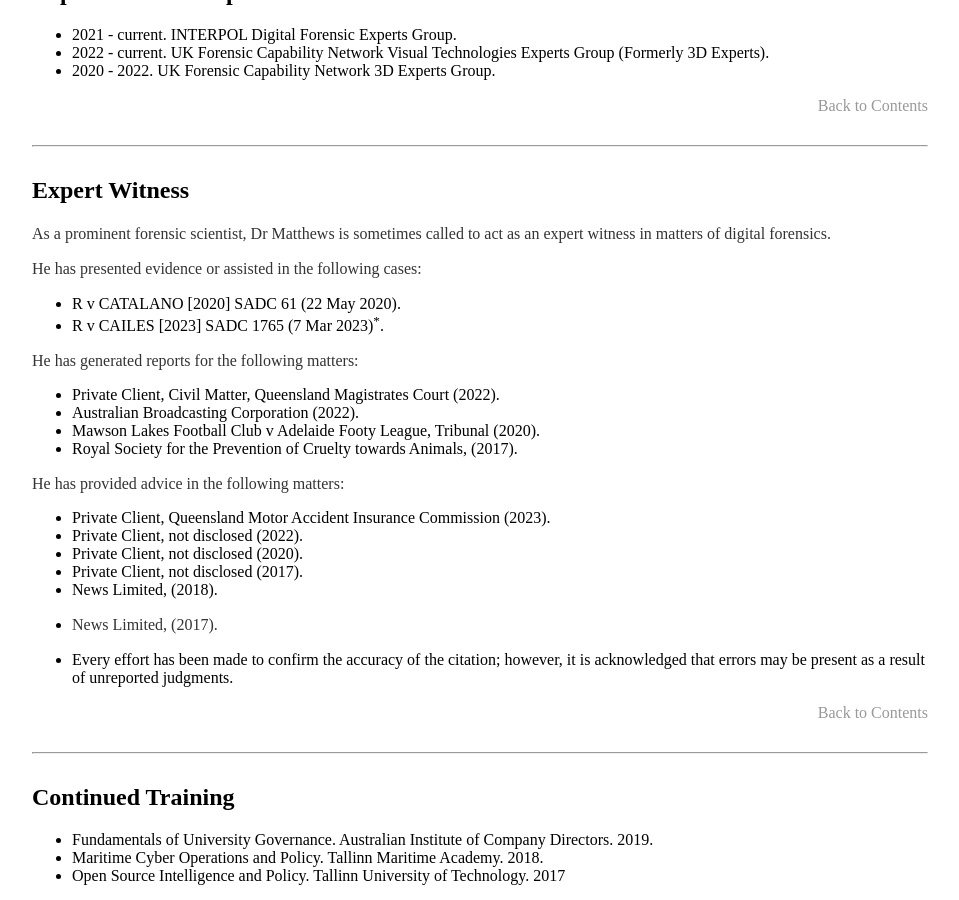
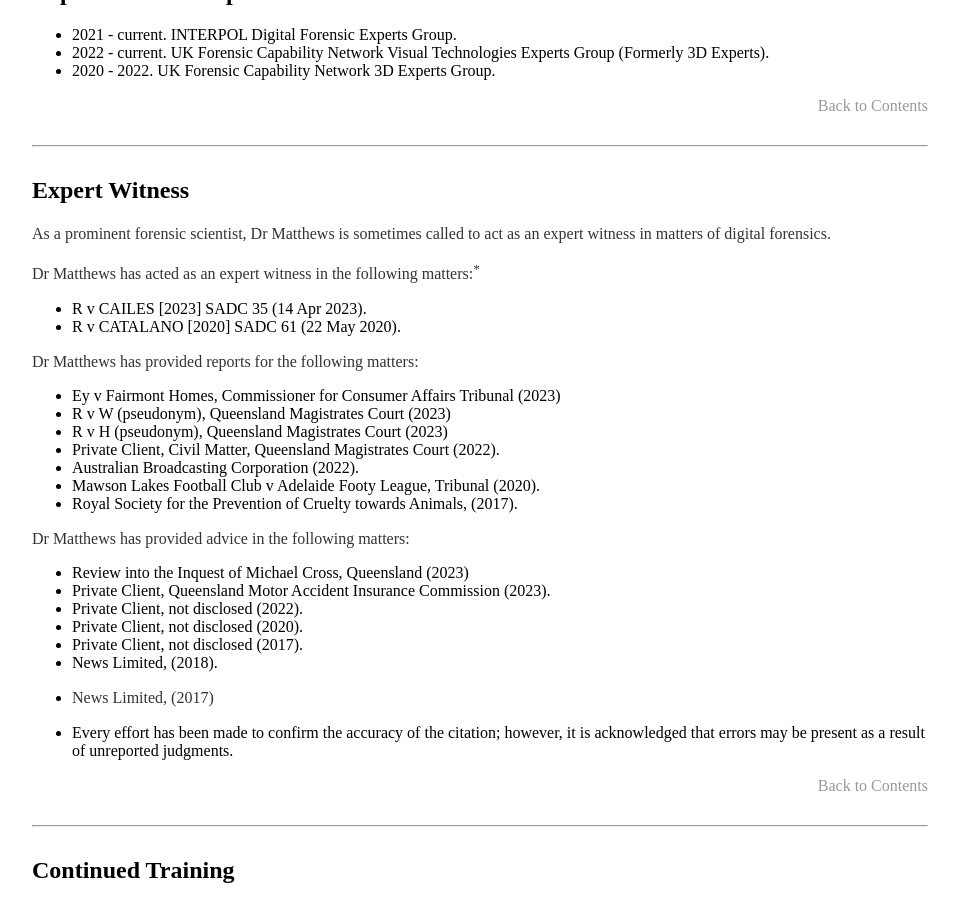
Before and after one commit to rhematt/rhematt.github.io, a Jekyll site: the page built from cv/index.md, in a window 1280 px wide and 900 px high, scrolled down 9503 px. Shown: the whole window, without its empty margins (160-1119 px from the left). Built offline with Jekyll 4.4.1, drawn with Linux system fonts in a browser that asks for light colours.

Commit message:
Update index.md

```diff
--- a/cv/index.md
+++ b/cv/index.md
@@ -518,23 +518,27 @@ ___
 
 As a prominent forensic scientist, Dr Matthews is sometimes called to act as an expert witness in matters of digital forensics.
 
-He has presented evidence or assisted in the following cases:
+Dr Matthews has acted as an expert witness in the following matters:<sup>*</sup>
+- R v CAILES [2023] SADC 35 (14 Apr 2023).
 - R v CATALANO [2020] SADC 61 (22 May 2020).
-- R v CAILES [2023] SADC 1765 (7 Mar 2023)<sup>*</sup>.
 
-He has generated reports for the following matters:
+Dr Matthews has provided reports for the following matters:
+- Ey v Fairmont Homes, Commissioner for Consumer Affairs Tribunal (2023)
+- R v W (pseudonym), Queensland Magistrates Court (2023)
+- R v H (pseudonym), Queensland Magistrates Court (2023)
 - Private Client, Civil Matter, Queensland Magistrates Court (2022).
 - Australian Broadcasting Corporation (2022).
 - Mawson Lakes Football Club v Adelaide Footy League, Tribunal (2020).
 - Royal Society for the Prevention of Cruelty towards Animals, (2017).
 
-He has provided advice in the following matters:
+Dr Matthews has provided advice in the following matters:
+- Review into the Inquest of Michael Cross, Queensland (2023)
 - Private Client, Queensland Motor Accident Insurance Commission (2023).
 - Private Client, not disclosed (2022).
 - Private Client, not disclosed (2020).
 - Private Client, not disclosed (2017).
 - News Limited, (2018).
-- News Limited, (2017).
+- News Limited, (2017)
 
 * Every effort has been made to confirm the accuracy of the citation; however, it is acknowledged that errors may be present as a result of unreported judgments.
 
@@ -544,7 +548,6 @@ He has provided advice in the following matters:
 ___
 
 ## <a name="ContinuedTraining"></a>Continued Training
-
 - Fundamentals of University Governance. Australian Institute of Company Directors. 2019.
 - Maritime Cyber Operations and Policy. Tallinn Maritime Academy. 2018.
 - Open Source Intelligence and Policy. Tallinn University of Technology. 2017
```
